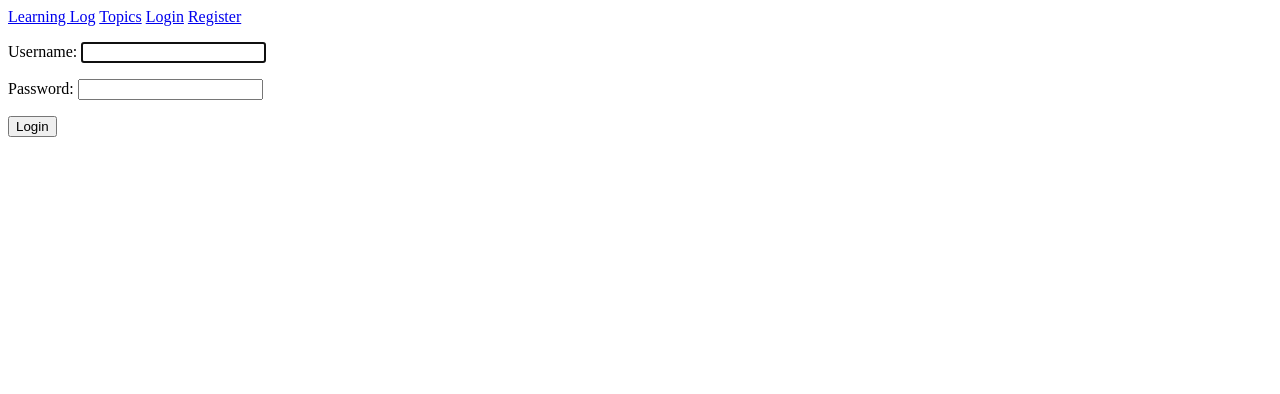
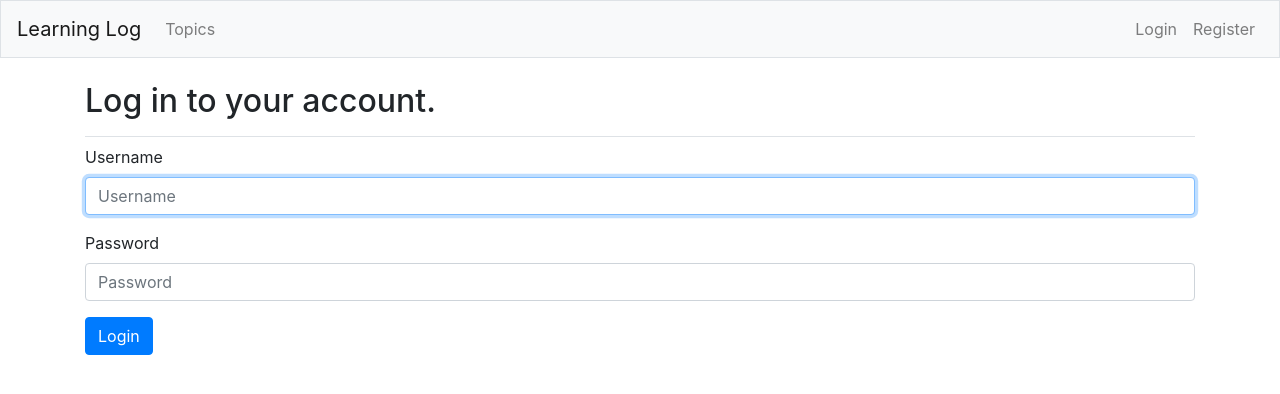
Before and after one commit to irfan87/learning_log_django, a Django app: page /users/login/ in a window 1280 px wide. Shown: the top 394 px of the page. Run offline with Django 3.2, Linux system fonts and the light colour scheme; some libraries are stand-ins or nearby versions.

Commit message:
done styling the project using bootstratp 4

```diff
--- a/learning_log/settings.py
+++ b/learning_log/settings.py
@@ -35,6 +35,8 @@ INSTALLED_APPS = [
     'learning_logs',
     # new directory of 'users'
     'users',
+    # third party of bootstrap4
+    'bootstrap4',
     'django.contrib.admin',
     'django.contrib.auth',
     'django.contrib.contenttypes',
--- a/learning_logs/templates/learning_logs/base.html
+++ b/learning_logs/templates/learning_logs/base.html
@@ -1,13 +1,51 @@
-<p>
-    <a href="{% url 'learning_logs:index' %}">Learning Log</a>
-    <a href="{% url 'learning_logs:topics' %}">Topics</a>
-    {% if user.is_authenticated %}
-        Hello, {{ user.username }}
-        <a href="{% url 'users:logout' %}">Log out</a>
-    {% else %}
-        <a href="{% url 'users:login' %}">Login</a>
-        <a href="{% url 'users:register' %}">Register</a>
-    {% endif %}
-</p>
-
-{% block content %}{% endblock content %}
+{% load bootstrap4 %}
+<html lang="en">
+<head>
+    <meta charset="UTF-8">
+    <meta name="viewport" content="width=device-width, initial-scale=1.0">
+    <meta http-equiv="X-UA-Compatible" content="ie=edge">
+    <title>Learning Log</title>
+    {% bootstrap_css %}
+    {% bootstrap_javascript jquery='full' %}
+</head>
+<body>
+    <nav class="navbar navbar-expand-md navbar-light bg-light mb-4 border">
+        <a class="navbar-brand" href="{% url 'learning_logs:index' %}">Learning Log</a>
+        <button class="navbar-toggler" type="button" data-toggle="collapse" data-target="#navbarCollapse" aria-controls="navbarCollapse" aria-expanded="false" aria-label="Toggle navigation">
+            <span class="navbar-toggler-icon"></span>
+        </button>
+        <div class="collapse navbar-collapse" id="navbarCollapse">
+            <ul class="navbar-nav mr-auto">
+                <li class="nav-item">
+                    <a class="nav-link" href="{% url 'learning_logs:topics' %}">Topics</a>
+                </li>
+            </ul>
+            <ul class="navbar-nav m1-auto">
+                {% if user.is_authenticated %}
+                    <li class="nav-item">
+                        <span class="navbar-text">
+                            Hello, {{ user.username }}
+                        </span>
+                    </li>
+                    <li class="nav-item">
+                        <a class="nav-link" href="{% url 'users:logout' %}">Log out</a>
+                    </li>
+                {% else %}
+                    <li class="nav-item">
+                        <a class="nav-link" href="{% url 'users:login' %}">Login</a>
+                    </li>
+                    <li class="nav-item">
+                        <a class="nav-link" href="{% url 'users:register' %}">Register</a>
+                    </li>
+                {% endif %}
+            </ul>
+        </div>
+    </nav>
+    <main role="main" class="container">
+        <div class="pb-2 mb-2 border-bottom">
+            {% block page_header%} {% endblock page_header%}
+        </div>
+        <div>{% block content %}{% endblock content %}</div>
+    </main>
+</body>
+</html>
--- a/requiremnts.txt
+++ b/requirements.txt
@@ -1,5 +1,7 @@
 certifi==2019.6.16
 cycler==0.10.0
+Django==2.2.4
+django-bootstrap4==0.0.8
 kiwisolver==1.1.0
 matplotlib==3.1.1
 mysql-connector-python==8.0.16
@@ -10,7 +12,9 @@ protobuf==3.8.0
 pygame==1.9.6
 pyparsing==2.4.2
 python-dateutil==2.8.0
+pytz==2019.2
 retrying==1.3.3
 six==1.12.0
+sqlparse==0.3.0
 virtualenv==16.7.3
 virtualenv-clone==0.5.3
--- a/users/templates/registration/login.html
+++ b/users/templates/registration/login.html
@@ -1,14 +1,21 @@
 {% extends 'learning_logs/base.html' %}
+{% load bootstrap4 %}
+
+{% block page_header %}
+    <h2>Log in to your account.</h2>
+{% endblock page_header %}
 
 {% block content %}
     {% if form.errors %}
         <p>Your username and password didn't match. Please try again.</p>
     {% endif %}
-    <form action="{% url 'users:login' %}" method="POST">
+    <form action="{% url 'users:login' %}" method="POST" class="form">
         {% csrf_token %}
-        {{ form.as_p }}
+        {% bootstrap_form form %}
 
-        <button name="submit">Login</button>
+        {% buttons %}
+            <button class="btn btn-primary" name="submit">Login</button>
+        {% endbuttons %}
         <input type="hidden" name="next" value="{% url 'learning_logs:index'%}" />
     </form>
 {% endblock content %}
```
Also changed, not shown: learning_logs/templates/learning_logs/index.html (+7 -3 lines), learning_logs/templates/learning_logs/topic.html (+19 -19 lines).
